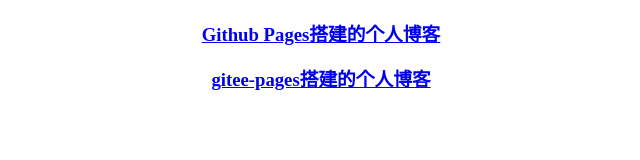
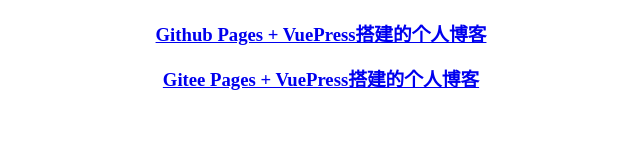
Before and after one commit to william-wu97/william-wu97.github.io, a plain HTML site: page index.html in a window 1280 px wide. Shown: the whole page, without its empty margins (319-959 px from the left). Drawn offline with Linux system fonts and the light colour scheme.

Commit message:
Update index.html

```diff
--- a/index.html
+++ b/index.html
@@ -6,7 +6,7 @@
 </head>
 
 <style lang="css">
-    .content{
+    .content {
         text-align: center;
     }
 </style>
@@ -14,10 +14,10 @@
 <body>
     <div class="content">
         <h3>
-            <a href="https://hunterwty.github.io/vuepress-blog/">Github Pages搭建的个人博客</a>
+            <a href="https://hunterwty.github.io/vuepress-blog/">Github Pages + VuePress搭建的个人博客</a>
         </h3>
         <h3>
-            <a href="https://william-wu.gitee.io/vuepress-blog/">gitee-pages搭建的个人博客</a>
+            <a href="https://william-wu.gitee.io/vuepress-blog/">Gitee Pages + VuePress搭建的个人博客</a>
         </h3>
     </div>
 </body>
```
